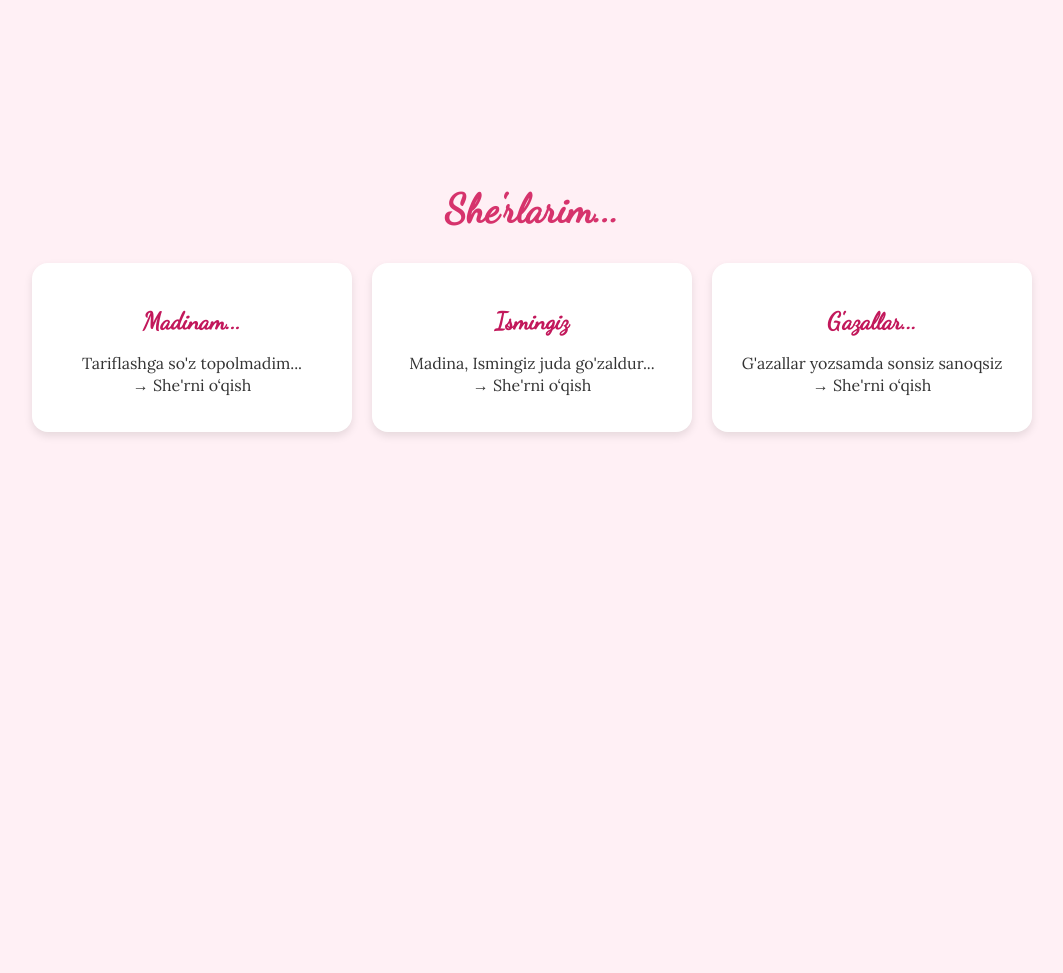
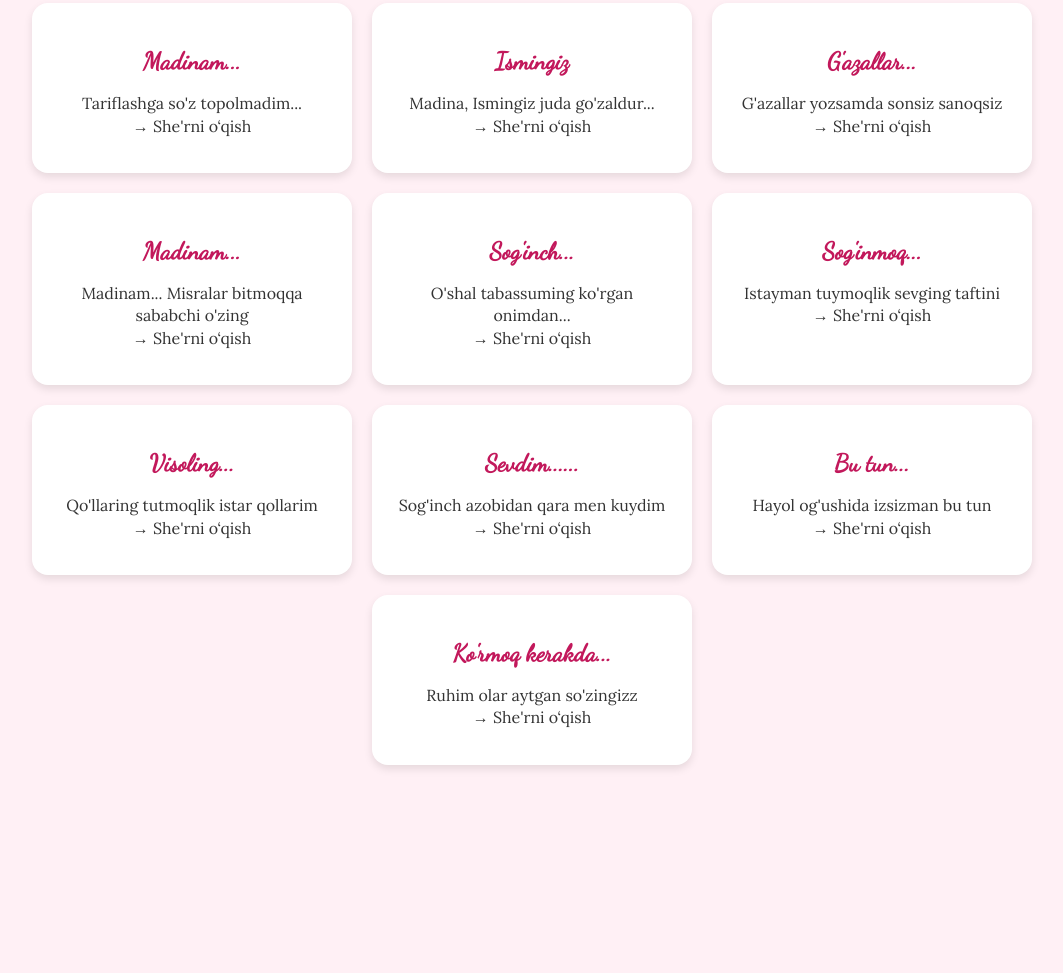
Before and after one commit to AbdulloxAbdujalilov9999/forM, a plain HTML site: page index.html in a window 1280 px wide. Shown: the part 1088-2061 px from the top of the page, without its empty margins (108-1171 px from the left). Drawn offline with Linux system fonts and the light colour scheme.

Commit message:
Update index.html

```diff
--- a/index.html
+++ b/index.html
@@ -48,7 +48,43 @@
         <h3>G'azallar...</h3>
         <p>G'azallar yozsamda sonsiz sanoqsiz<br>→ She'rni o‘qish</p>
       </a>
+
+         <a href="poems.html" class="poem-card">
+        <h3>Madinam...</h3>
+        <p>Madinam... Misralar bitmoqqa sababchi o'zing<br>→ She'rni o‘qish</p>
+      </a>
+
+         <a href="poems.html" class="poem-card">
+        <h3>Sog'inch...</h3>
+        <p>O'shal tabassuming ko'rgan onimdan...<br>→ She'rni o‘qish</p>
+      </a>
+
+         <a href="poems.html" class="poem-card">
+        <h3>Sog'inmoq...</h3>
+        <p>Istayman tuymoqlik sevging taftini<br>→ She'rni o‘qish</p>
+      </a>
+
+         <a href="poems.html" class="poem-card">
+        <h3>Visoling...</h3>
+        <p>Qo'llaring tutmoqlik istar qollarim<br>→ She'rni o‘qish</p>
+      </a>
+
+         <a href="poems.html" class="poem-card">
+        <h3>Sevdim......</h3>
+        <p>Sog'inch azobidan qara men kuydim<br>→ She'rni o‘qish</p>
+      </a>
+
+         <a href="poems.html" class="poem-card">
+        <h3>Bu tun...</h3>
+        <p>Hayol og'ushida izsizman bu tun<br>→ She'rni o‘qish</p>
+      </a>
+
+         <a href="poems.html" class="poem-card">
+        <h3>Ko'rmoq kerakda...</h3>
+        <p>Ruhim olar aytgan so'zingizz<br>→ She'rni o‘qish</p>
+         </a>
     </div>
+
   </section>
 
   <!-- Section 3: My Love Memories -->
```
